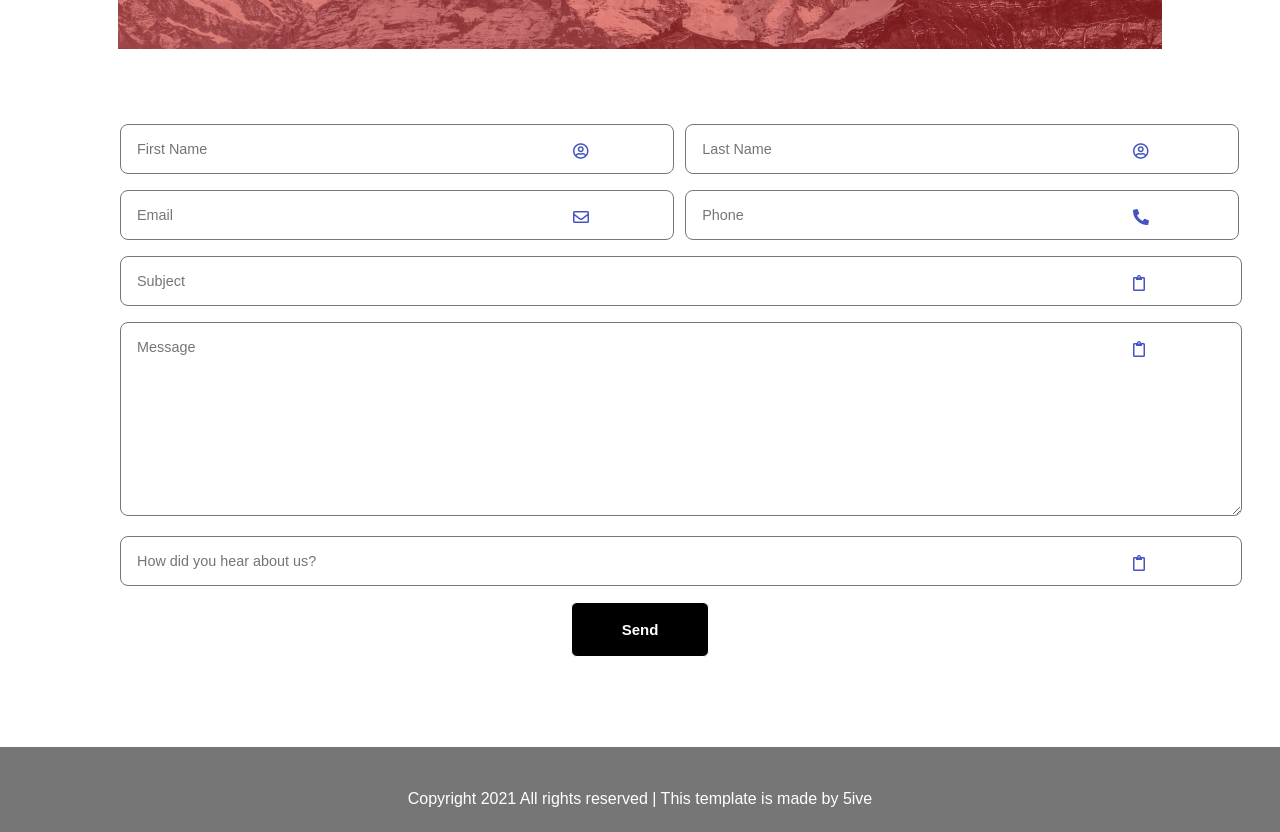
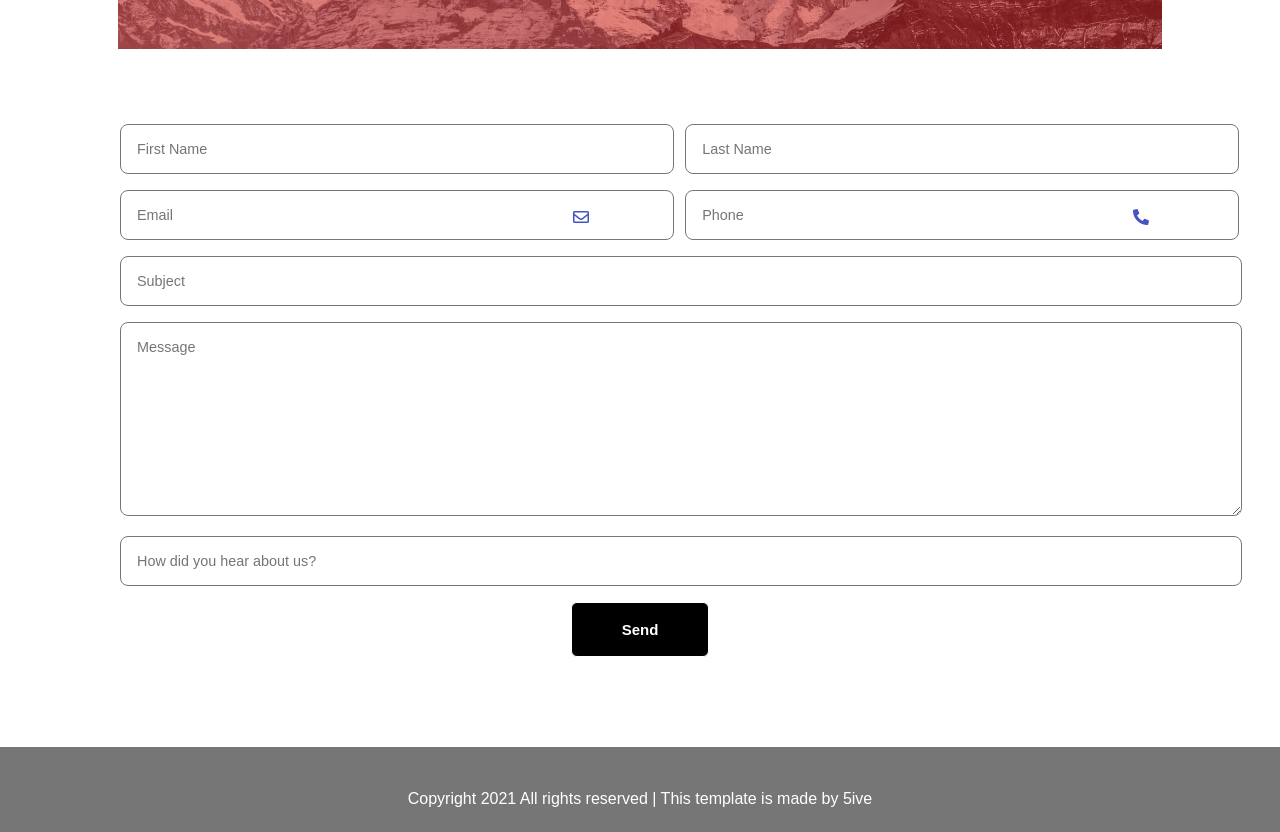
Before and after one commit to 5iveemmy/photoM4, a React (Create React App) app: page / in a window 1280 px wide. Shown: the part 8060-8892 px from the top of the page. Built offline with nearby package versions, Linux system fonts and the light colour scheme.

Commit message:
updated footer

```diff
--- a/src/components/Footer.js
+++ b/src/components/Footer.js
@@ -20,7 +20,7 @@ function Footer() {
             <form action="" className="form">
               <div className="first-row">
                 <div className="row-one">
-                  <i class="far fa-user-circle"></i>
+                  {/* <i class="far fa-user-circle"></i> */}
                   <input
                     placeholder="First Name"
                     type="text"
@@ -29,7 +29,7 @@ function Footer() {
                 </div>
                 <div className="row-two">
                   <span className="form-icon-one">
-                    <i class="far fa-user-circle"></i>
+                    {/* <i class="far fa-user-circle"></i> */}
                   </span>
                   <input
                     type="text"
@@ -62,7 +62,7 @@ function Footer() {
               </div>
               <div className="second-row">
                 <span className="form-icon-one">
-                  <i class="far fa-clipboard"></i>
+                  {/* <i class="far fa-clipboard"></i> */}
                 </span>
                 <input
                   placeholder="Subject"
@@ -73,7 +73,7 @@ function Footer() {
               </div>
               <div className="text-row">
                 <span className="form-icon-one">
-                  <i class="far fa-clipboard"></i>
+                  {/* <i class="far fa-clipboard"></i> */}
                 </span>
                 <textarea
                   name="message"
@@ -86,7 +86,7 @@ function Footer() {
               </div>
               <div className="second-row">
                 <span className="form-icon-one">
-                  <i class="far fa-clipboard"></i>
+                  {/* <i class="far fa-clipboard"></i> */}
                 </span>
                 <input
                   placeholder="How did you hear about us?"
--- a/src/components/Navbar.css
+++ b/src/components/Navbar.css
@@ -191,9 +191,11 @@
     width: 97%;
     font-weight: 600;
   }
+
   .menu-wrap {
     margin-top: 54px;
   }
+
   .menu-icon {
     display: block;
     position: absolute;
@@ -202,6 +204,7 @@
     color: white;
     cursor: pointer;
   }
+
   .fa-bars,
   .fa-times {
     transform: scale(2.4, 1.7);
```
Also changed, not shown: package.json (line endings or trailing spaces).
